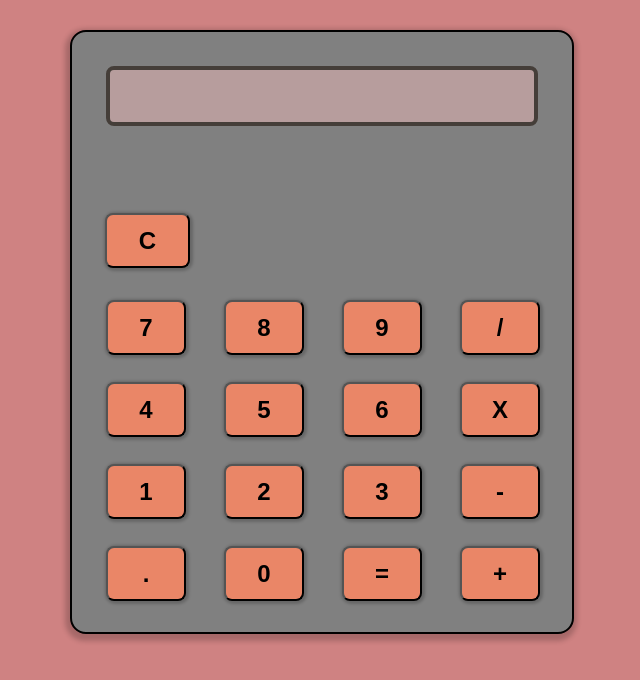
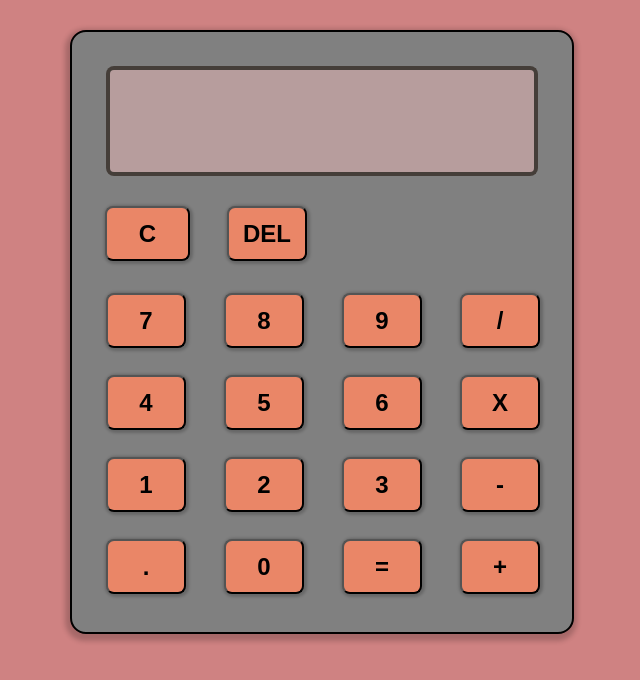
Before and after one commit to Unnikrishnan-R-Nair/Simple_Calculator, a plain HTML site: page index.html in a window 1280 px wide. Shown: the whole page, without its empty margins (393-1033 px from the left). Drawn offline with Linux system fonts and the light colour scheme.

Commit message:
added DEL button

```diff
--- a/index.html
+++ b/index.html
@@ -1,23 +1,28 @@
 <!DOCTYPE html>
 <html lang="en">
+
 <head>
     <meta charset="UTF-8">
     <meta http-equiv="X-UA-Compatible" content="IE=edge">
     <meta name="viewport" content="width=device-width, initial-scale=1.0">
     <title>Calculator</title>
     <link href="style.css" type="text/css" rel="stylesheet">
-    <script src="script.js"></script>
+
 </head>
+
 <body>
     <div class="main-body" style=" margin-left: 455px; margin-top: 30px;">
         <div>
             <div class="calculator">
                 <div class="output">
                     <input type="text" id="screen">
-
+                    <input type="text" id="screen1">
                 </div>
                 <div class="button-style">
                     <button class="btnClr" onclick="clrButton()">C</button>
+                    <button class="backButton" onclick="backButton()"><span class="backSpace">
+                            DEL
+                        </span></button>
                     <div class="row">
                         <button class="btn-style" onclick="buttonClick(7)">7</button>
                         <button class="btn-style" onclick="buttonClick(8)">8</button>
@@ -54,5 +59,7 @@
         </div>
 
     </div>
+    <script src="script.js"></script>
 </body>
+
 </html>
--- a/script.js
+++ b/script.js
@@ -1,13 +1,37 @@
 function buttonClick(val){
 
-    document.getElementById('screen').value+=val
+    document.getElementById('screen').value+=val;
 
 }
+
 function clrButton(){
-    document.getElementById("screen").value=""
+    document.getElementById("screen").value="";
+    document.getElementById("screen1").value="";
+
 }
+
+function backButton(){
+    let item = document.getElementById("screen").value;
+    newString = item.slice(0, item.length-1)
+    document.getElementById("screen").value = newString;
+
+}
+
+let newResult = 0;
 function eqlClick(){
-    var text=document.getElementById("screen").value
-    var result=eval(text)
-    document.getElementById("screen").value=result
+    var text=document.getElementById("screen").value;
+    let result=eval(text);
+    document.getElementById("screen1").value=result;
+    document.getElementById("screen").value = ""
+    newResult = result;
+    if (newResult > 0){
+        buttonClick(newResult);
+        document.getElementById("screen").value=newResult;
+    }
+
 }
+
+if (newResult > 0){
+    let res = newResult + buttonClick(newResult);
+    document.getElementById("screen").value=newResult;
+}
--- a/style.css
+++ b/style.css
@@ -1,5 +1,10 @@
+html{
+    box-sizing: border-box;
+}
 body {
     background: rgba(204, 120, 120, 0.926);
+
+
 }
 .calculator{
     background: gray;
@@ -13,11 +18,31 @@ body {
 #screen{
     width:84%;
     height:50px;
-    margin: 34px;
-    border-radius: 8px;
+    margin: 34px 34px 0px 34px;
+    border-radius: 8px 8px 0px 0px;
+    border:solid 4px rgb(69, 62, 57);
+    border-bottom: none;
     pointer-events: none;
+    background: rgb(183, 157, 157);
+    font-size: x-large;
+    font-family: Arial, Helvetica, sans-serif;
+    color: rgb(45, 42, 42);
+}
+#screen1{
+    width:84%;
+    height:50px;
+    margin: 0px 34px;
     border:solid 4px rgb(69, 62, 57);
+    border-top: none;
+    border-radius: 0px 0px 8px 8px;
+    pointer-events: none;
     background: rgb(183, 157, 157);
+    text-align: end;
+    font-size: xx-large;
+    font-weight: 700;
+    font-family: Arial, Helvetica, sans-serif;
+    color: rgb(45, 42, 42);
+    padding: 0px 4px 0px 0px;
 }
 .btnClr{
     margin-inline-start: 33px;
@@ -25,12 +50,29 @@ body {
     height: 55px;
     background: rgb(234, 134, 103);
     margin-bottom: 5px;
-    margin-top: 53px;
+    margin-top: 30px;
     font-weight: bold;
     font-size: x-large;
     border-radius: .5rem;
     box-shadow: 1px 1px 3px 2px rgba(0, 0, 0, 0.2);
 }
+
+
+.backButton{
+    margin-inline-start: 33px;
+    width: 80px;
+    height: 55px;
+    background: rgb(234, 134, 103);
+    /* margin-bottom: -50px; */
+    /* margin-top: px; */
+    font-weight: bold;
+    font-size: x-large;
+    border-radius: .5rem;
+    box-shadow: 1px 1px 3px 2px rgba(0, 0, 0, 0.2);
+
+
+}
+
 .btn-style{
     margin-inline-start: 34px;
     margin-top: 27px;
```
